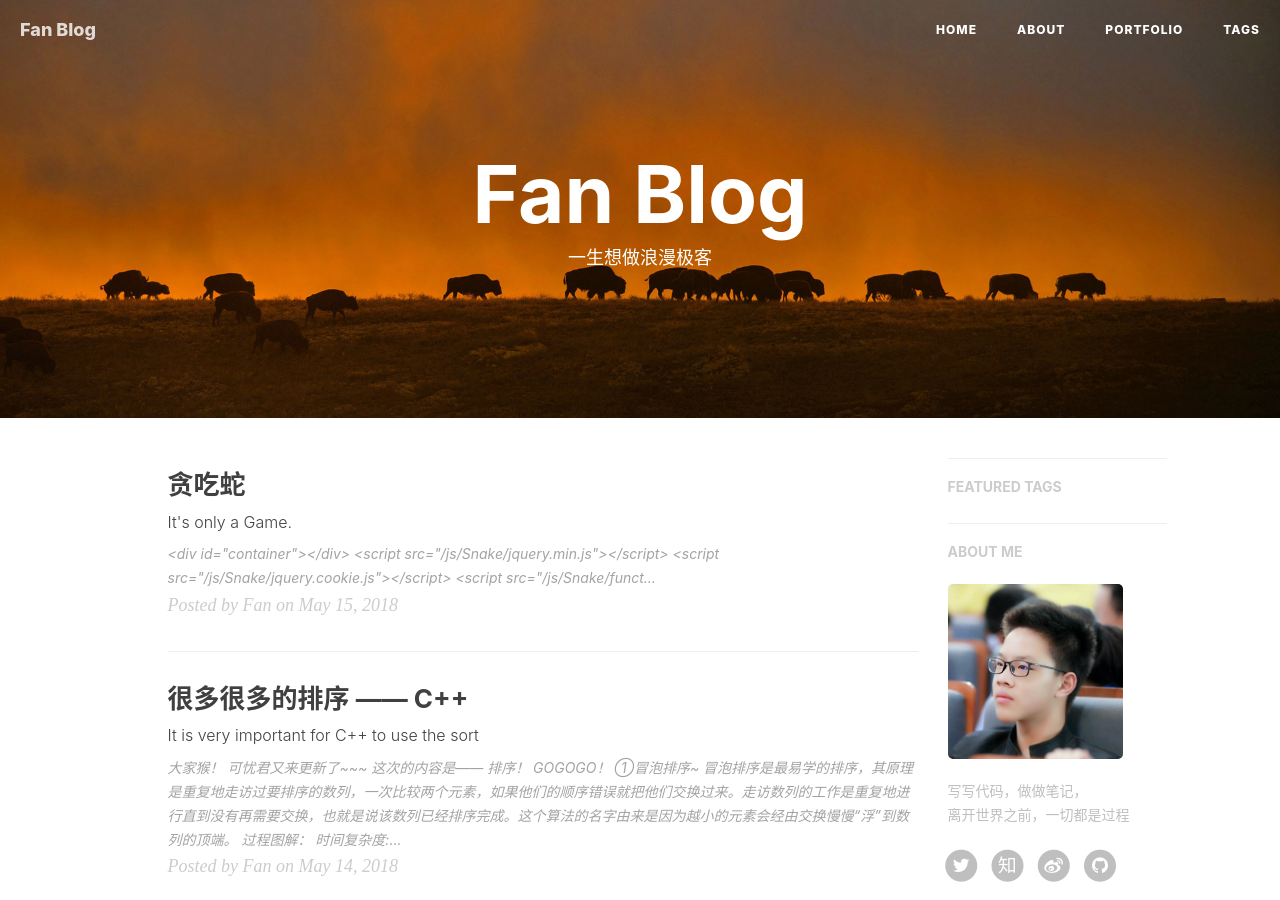
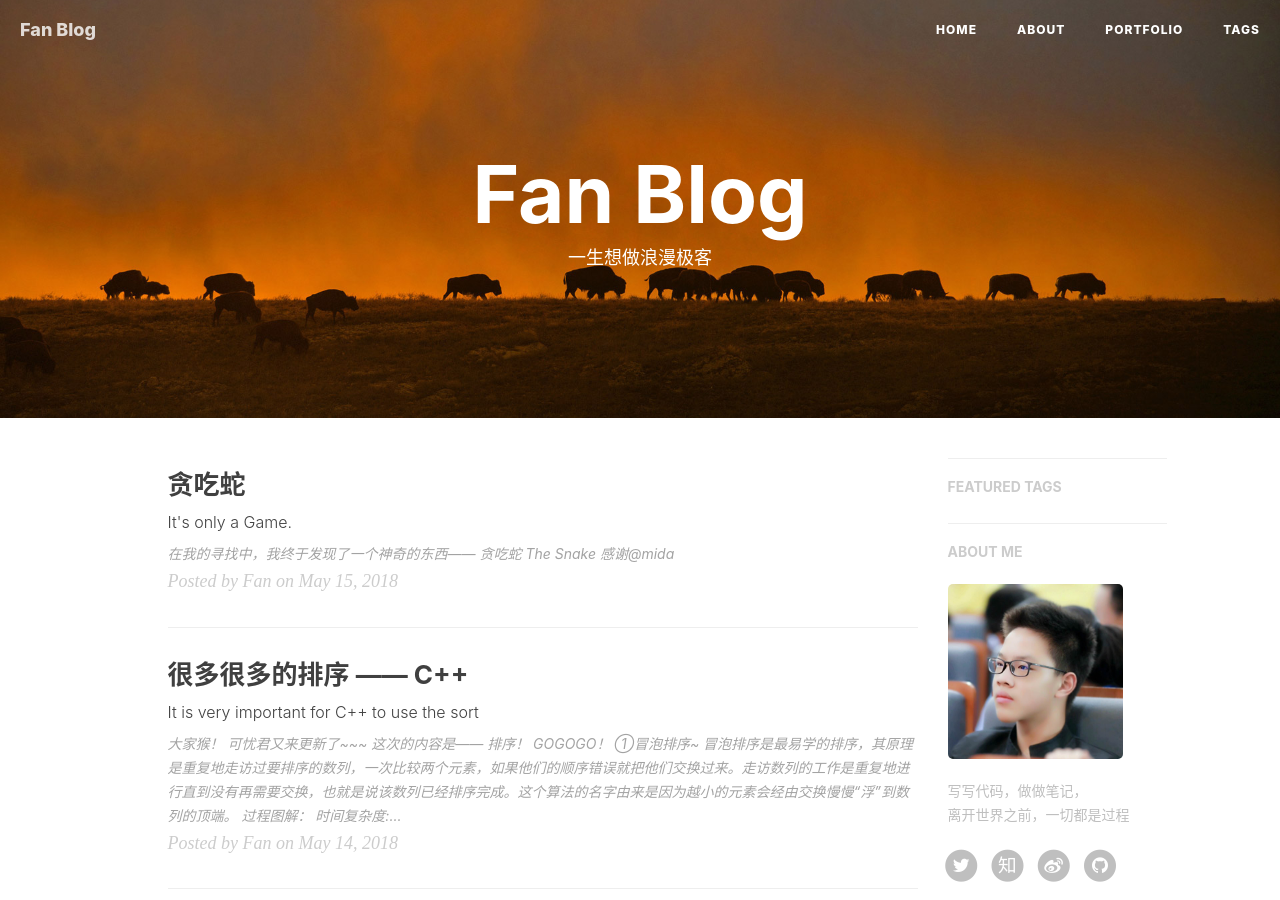
Before and after one commit to fang-keyou/keyou-fang.github.io, a Jekyll site: the page built from index.html, in a window 1280 px wide and 900 px high. Built offline with Jekyll 4.4.1, drawn with Linux system fonts in a browser that asks for light colours; nearby versions of some CDN libraries; the list of posts is cut into pages by our own code; comment, search, counter and statistics services are not loaded.

Commit message:
Update 2018-06-15-Snake.md

```diff
--- a/_posts/2018-06-15-Snake.md
+++ b/_posts/2018-06-15-Snake.md
@@ -12,17 +12,10 @@
     - Game
 ---
 
-<!--<!doctype html>
-<html lang="zh-cn">
-<head>
-	<meta charset="UTF-8">
-	<title>Javascript Snake</title>
-	<link rel="stylesheet" type="text/css" href="/js/Snake/style.css" />
-</head>-->
-<!--<body>-->
-	<div id="container"></div>
-	<script src="/js/Snake/jquery.min.js"></script>
-  <script src="/js/Snake/jquery.cookie.js"></script>
-	<script src="/js/Snake/function.js"></script>
-<!--</body>
-</html>-->
+>在我的寻找中，我终于发现了一个神奇的东西——
+>
+> 贪吃蛇 _The Snake_
+
+[![](https://s1.ax1x.com/2018/06/15/CjqR4P.png)](https://keyou-fang.github.io/js/Snake/snake.html)
+
+感谢@[mida](http://mida.re/)
```
